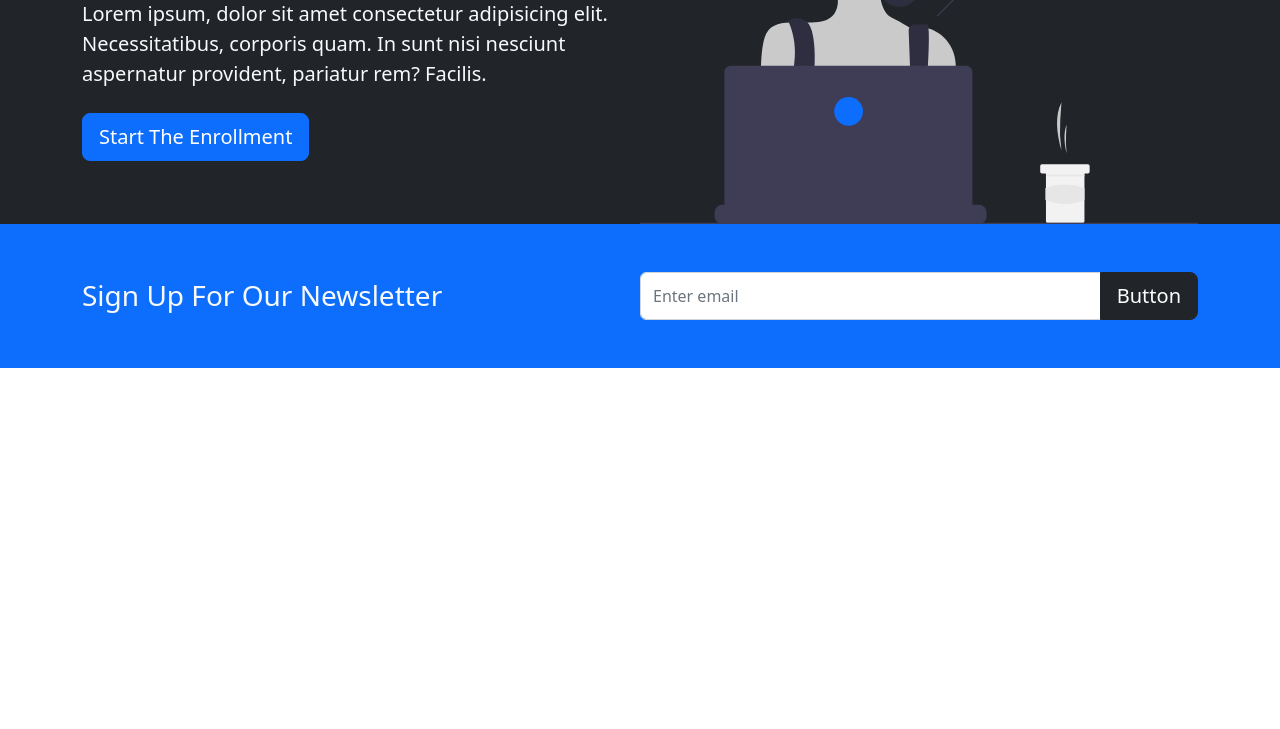
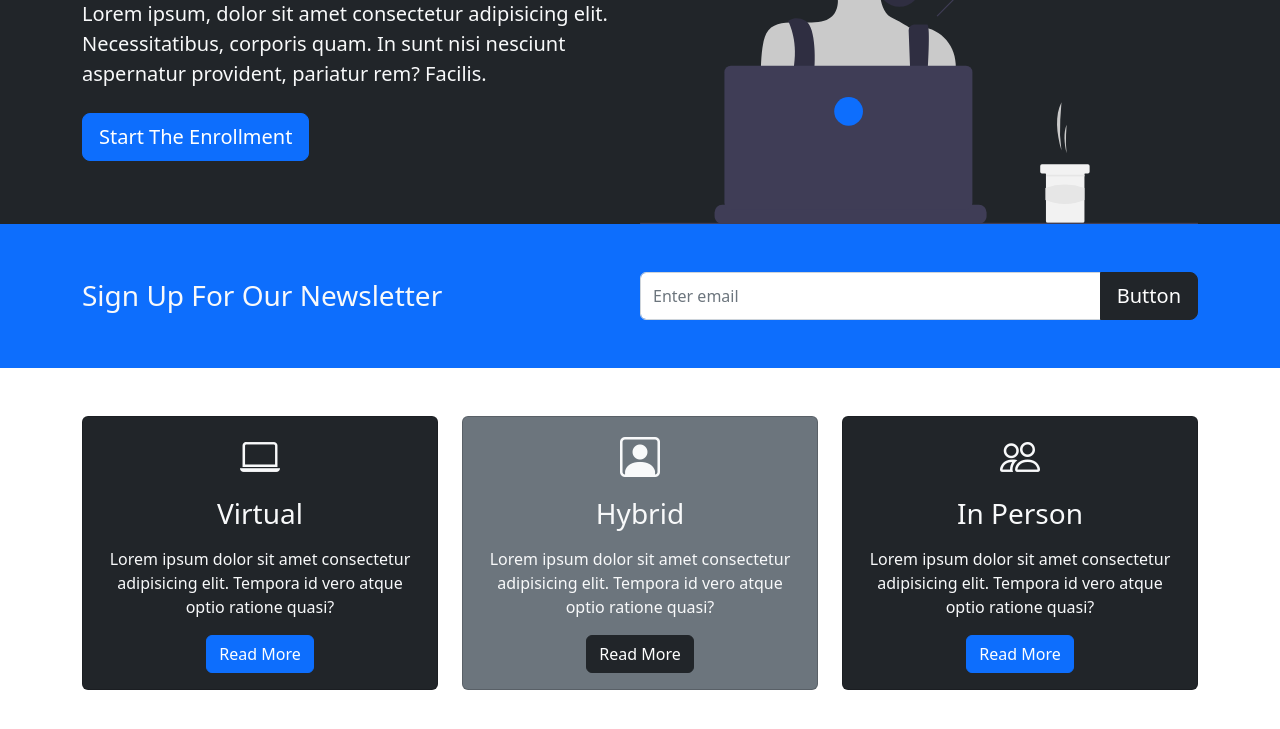
Before and after one commit to jchanpark/webpage_bootstrap, a plain HTML site: page index.html in a window 1280 px wide. Shown: the part 257-986 px from the top of the page. Before the commit the page ends 800 px from the top, so only its background shows below. Drawn offline with nearby package versions, Linux system fonts and the light colour scheme.

Commit message:
add card section

```diff
--- a/index.html
+++ b/index.html
@@ -5,6 +5,7 @@
   <meta http-equiv="X-UA-Compatible" content="IE=edge">
   <meta name="viewport" content="width= , initial-scale=1.0">
   <link href="https://cdn.jsdelivr.net/npm/bootstrap@5.2.0/dist/css/bootstrap.min.css" rel="stylesheet" integrity="sha384-gH2yIJqKdNHPEq0n4Mqa/HGKIhSkIHeL5AyhkYV8i59U5AR6csBvApHHNl/vI1Bx" crossorigin="anonymous">
+  <link rel="stylesheet" href="https://cdn.jsdelivr.net/npm/bootstrap-icons@1.3.0/font/bootstrap-icons.css">
   <link rel="stylesheet" href="style.css">
   <title>Frontend Bootcamp</title>
 </head>
@@ -72,9 +73,67 @@
             class="btn btn-dark btn-lg"
             type="button">Button</button>
         </div>
+      </div>
+    </div>
+  </section>
+
+  <!-- boxes -->
+  <section class="p-5">
+    <div class="container">
+      <div class="row text-center g-4">
+        <div class="col-md">
+           <div class="card bg-dark text-light">
+            <div class="card-body text-center">
+              <div class="h1 mb-3">
+                <i class="bi bi-laptop"></i>
+              </div>
+              <h3 class="card-title mb-3">Virtual</h3>
+              <p class="card-text">
+                Lorem ipsum dolor sit amet consectetur adipisicing elit. Tempora id vero atque optio ratione quasi?
+              </p>
+              <a href="#" class="btn btn-primary">Read More</a>
+            </div>
+           </div>
+        </div>
+        <div class="col-md">
+          <div class="card bg-secondary text-light">
+            <div class="card-body text-center">
+              <div class="h1 mb-3">
+                <i class="bi bi-person-square"></i>
+              </div>
+              <h3 class="card-title mb-3">Hybrid</h3>
+              <p class="card-text">
+                Lorem ipsum dolor sit amet consectetur adipisicing elit. Tempora id vero atque optio ratione quasi?
+              </p>
+              <a href="#" class="btn btn-dark">Read More</a>
+            </div>
+           </div>
+        </div>
+        <div class="col-md">
+          <div class="card bg-dark text-light">
+            <div class="card-body text-center">
+              <div class="h1 mb-3">
+                <i class="bi bi-people"></i>
+              </div>
+              <h3 class="card-title mb-3">In Person</h3>
+              <p class="card-text">
+                Lorem ipsum dolor sit amet consectetur adipisicing elit. Tempora id vero atque optio ratione quasi?
+              </p>
+              <a href="#" class="btn btn-primary">Read More</a>
+            </div>
+           </div>
+        </div>
+      </div>
+    </div>
+  </section>
+
+  <section id="learn" class="p-5">
+    <div class="container">
+      <div class="row align-items-center justify-content-between">
 
       </div>
     </div>
+
   </section>
 
   <script src="https://cdn.jsdelivr.net/npm/bootstrap@5.2.0/dist/js/bootstrap.bundle.min.js" integrity="sha384-A3rJD856KowSb7dwlZdYEkO39Gagi7vIsF0jrRAoQmDKKtQBHUuLZ9AsSv4jD4Xa" crossorigin="anonymous"></script>
```
